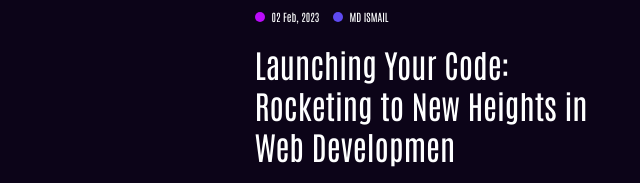
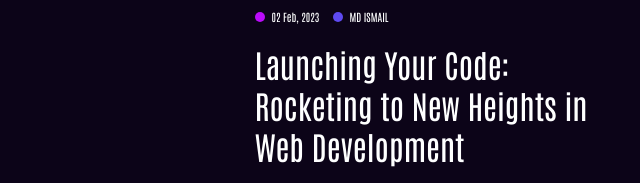
Before and after one commit to mmdrismail/Ismail-portfolio1, a plain HTML site: page index.html in a window 1280 px wide. Shown: the part 3151-3334 px from the top of the page, 640-1280 px from the left. Drawn offline with Linux system fonts and the light colour scheme.

Commit message:
blog title

```diff
--- a/index.html
+++ b/index.html
@@ -261,7 +261,7 @@
                         </div>
                     </div>
                     <div class="blog-title">
-                        <h1>Launching Your Code:<br>Rocketing to New Heights in<br>Web Developmen</h1>
+                        <h1>Launching Your Code:<br>Rocketing to New Heights in<br>Web Development</h1>
                     </div>
 
                 </div>
```
